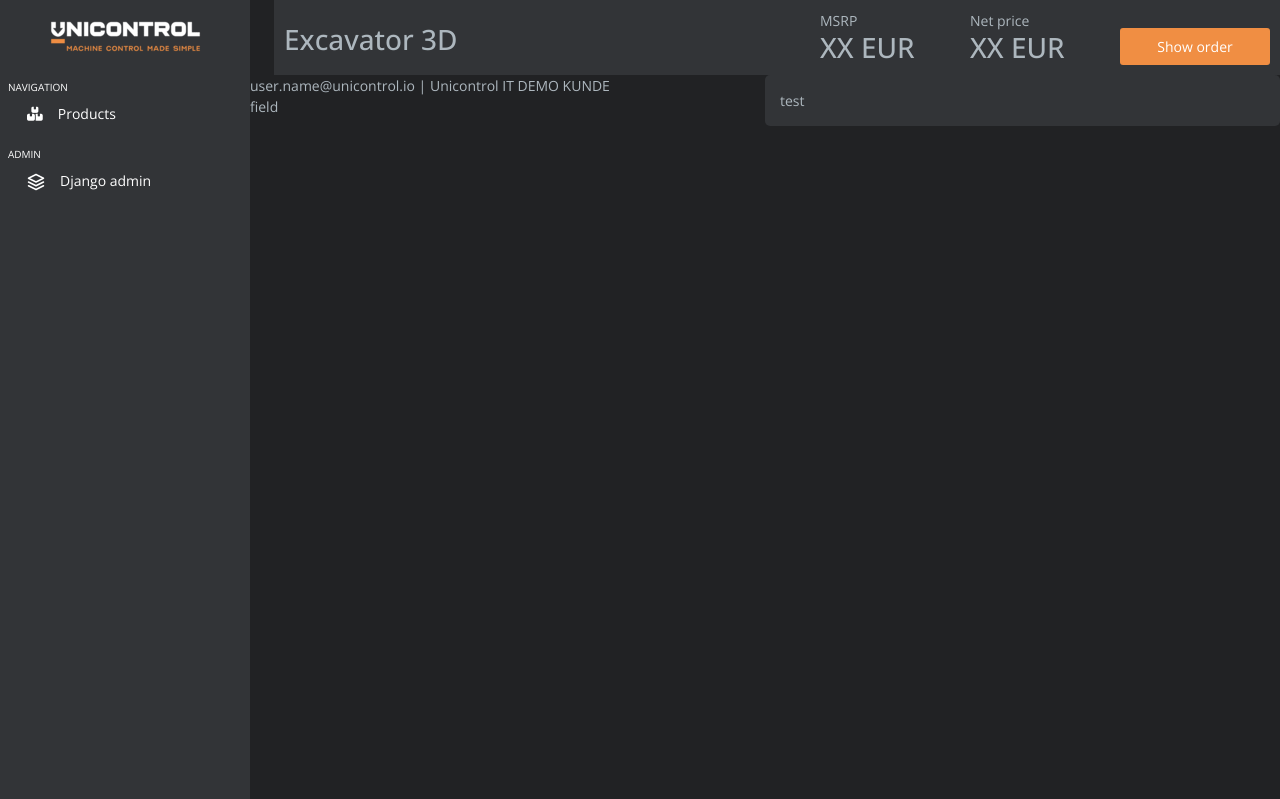
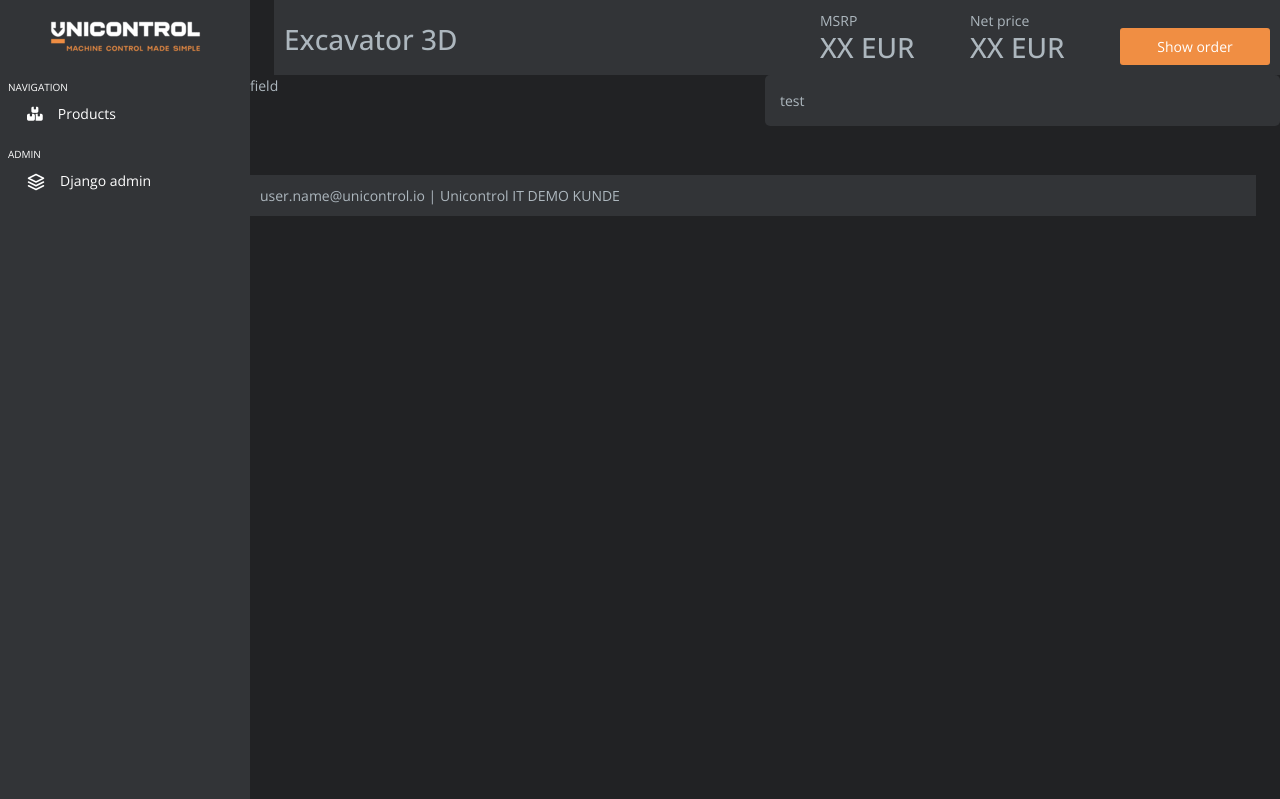
Before and after one commit to Artaey/Unicontrolproject, a Django app: page / in a window 1280 px wide. Shown: the top 799 px of the page. Run offline with Django 5.2, Linux system fonts and the light colour scheme.

Commit message:
styling the username.html not working :-(

```diff
--- a/static/css/base.css
+++ b/static/css/base.css
@@ -106,3 +106,16 @@ header div {
     height: 50000px;
 }
 /*Excavator end*/
+
+/*Username start*/
+.username {
+    background-color: var(--card)!important;
+    width: calc(100% - 250px - 1.5rem);
+    height: auto;
+    margin-bottom: auto;
+    margin-top: 100px;
+    padding: 10px;
+    display: flex;
+    position: fixed;
+}
+/*Username end*/
--- a/templates/components/username.html
+++ b/templates/components/username.html
@@ -1 +1,3 @@
-user.name@unicontrol.io | Unicontrol IT DEMO KUNDE
+<div class="username">
+    user.name@unicontrol.io | Unicontrol IT DEMO KUNDE
+</div>
```
